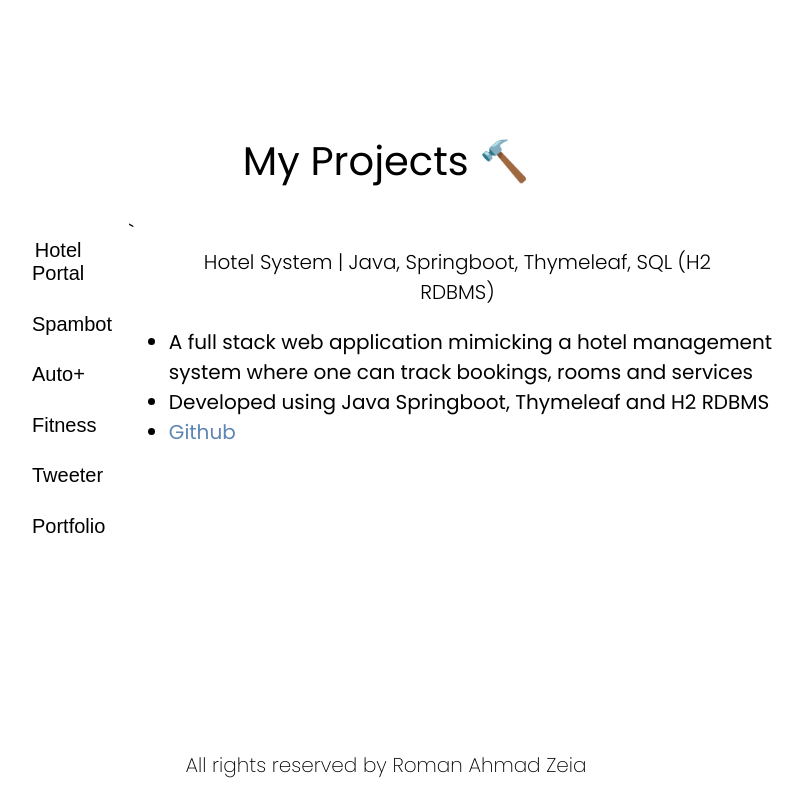
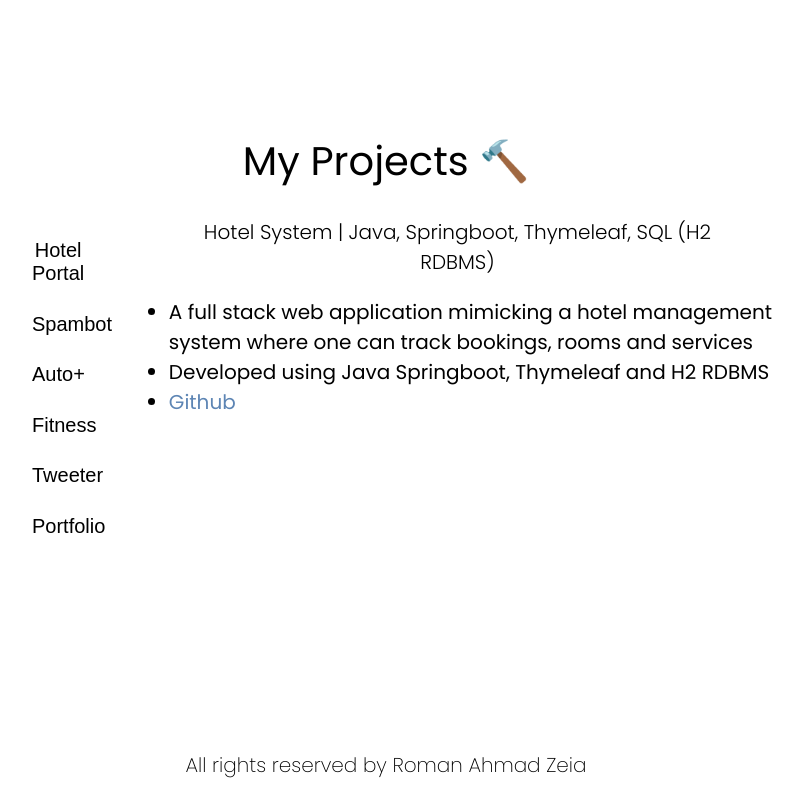
Before and after one commit to roman-ahmadzeia/portfolio, a website built with webpack: page index.html in a window 1280 px wide. Shown: the part 2464-3264 px from the top of the page, without its empty margins (254-1057 px from the left). Built offline with nearby package versions, Linux system fonts and the light colour scheme.

Commit message:
page fix

```diff
--- a/index.html
+++ b/index.html
@@ -160,7 +160,7 @@
 
       </ul>
     </div>
-    <div class = "experience-x" id = "project-6">`
+    <div class = "experience-x" id = "project-6">
       <h1>Hotel System | Java, Springboot, Thymeleaf, SQL (H2 RDBMS)</h1>
       <ul>
         <li>A full stack web application mimicking a hotel management system where one can track bookings, rooms and services</li>
```
